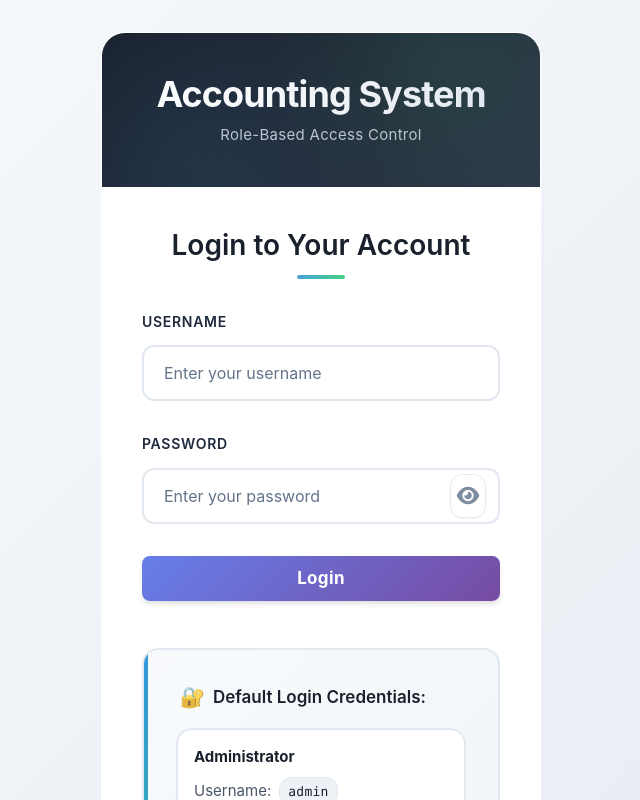
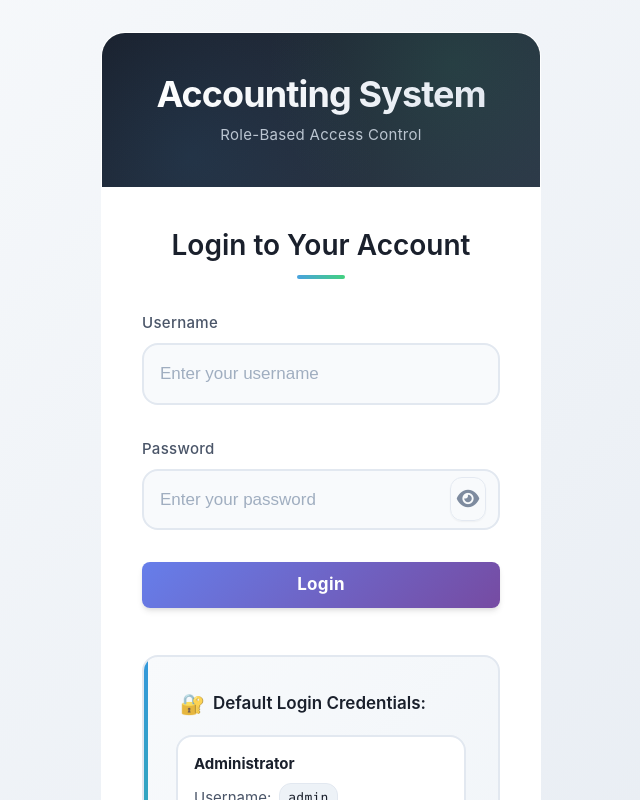
Before and after one commit to thegrotech/Double-Entry-Accounting-System, a React (Create React App) app in the folder frontend/: page / in a window 1280 px wide. Shown: the top 800 px of the page, without its empty margins (319-959 px from the left). Built offline with nearby package versions, Linux system fonts and the light colour scheme.

Commit message:
Refactor LoginPage component structure and styles

```diff
--- a/frontend/src/components/LoginPage.js
+++ b/frontend/src/components/LoginPage.js
@@ -55,7 +55,7 @@ const Login = ({ onLoginSuccess }) => {
           )}
 
           <form onSubmit={handleSubmit} className="login-form">
-            <div className="form-group">
+            <div className="form-group-login">
               <label htmlFor="username">Username</label>
               <input
                 id="username"
@@ -69,7 +69,7 @@ const Login = ({ onLoginSuccess }) => {
               />
             </div>
 
-            <div className="form-group password-group">
+            <div className="form-group-login password-group">
               <label htmlFor="password">Password</label>
               <div className="password-input-wrapper">
                 <input
```
